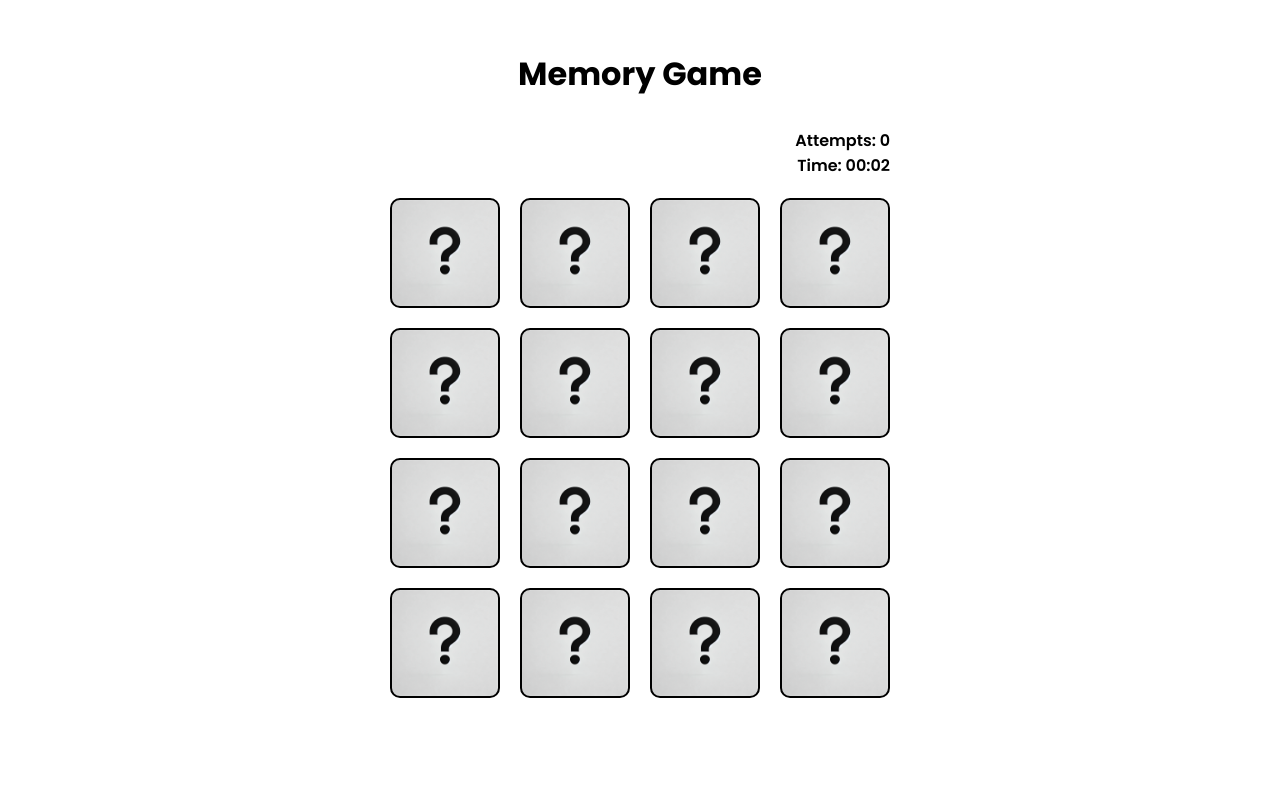
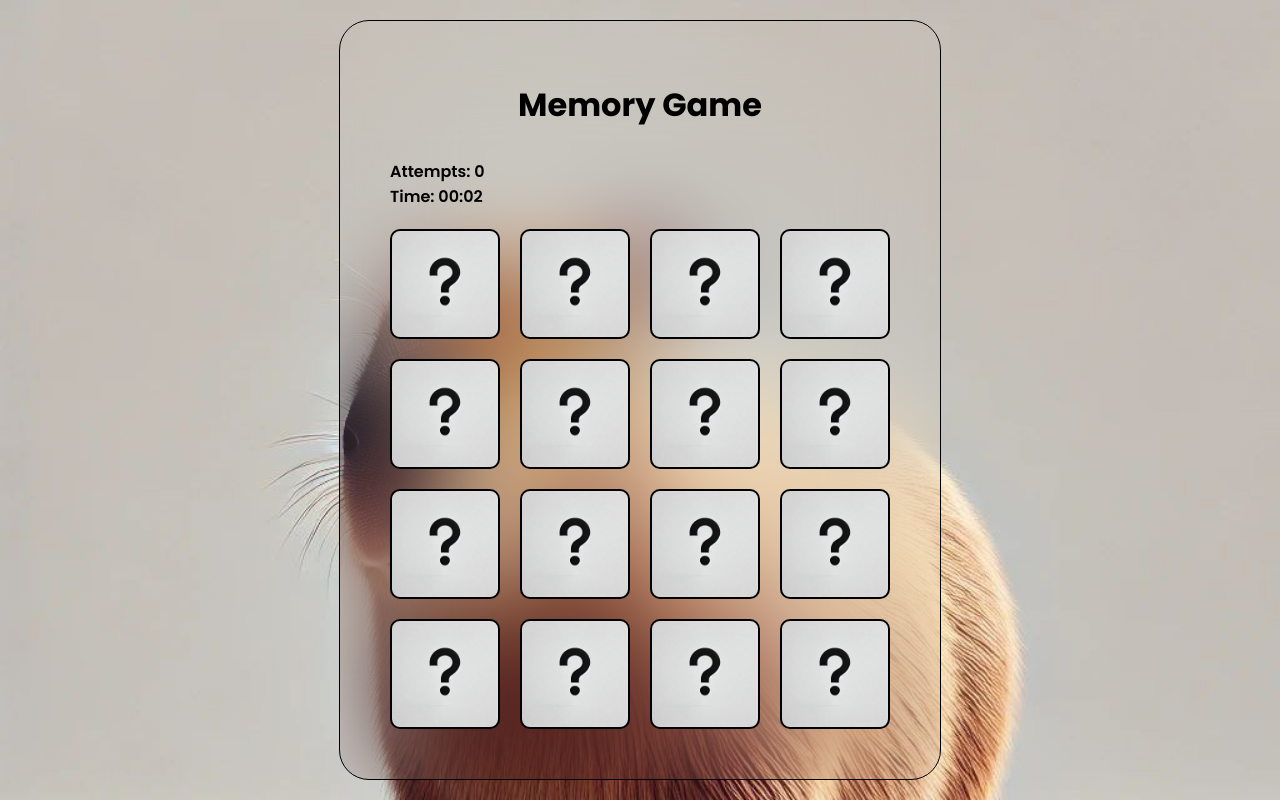
Before and after one commit to ArseniiHaiduk/memory-game, a plain HTML site: page index.html in a window 1280 px wide. Both pictures are taken after a click on the button "Start Game". Drawn offline with Linux system fonts and the light colour scheme.

Commit message:
Added background blur to memory-game

```diff
--- a/script.js
+++ b/script.js
@@ -7,7 +7,6 @@ const spentTime = document.querySelector(".spent-time");
 const memoryGame = document.querySelector(".memory-game");
 const gameBoard = document.querySelector(".game-board");
 const attempt = document.querySelector(".attempt");
-const body = document.querySelector("body");
 const timer = document.querySelector(".timer");
 
 let [minutes, seconds] = [0, 0];
@@ -35,7 +34,6 @@ startBtn.addEventListener("click", async () => {
   startWindow.classList.add("hidden");
   memoryGame.classList.remove("hidden");
   wonLostWindow.classList.add("hidden");
-  body.style.justifyContent = "start";
   attempts = 0;
   seconds = 0;
   timer.innerHTML = "Time: 00:00";
@@ -55,7 +53,6 @@ function checkWonLostGame(message) {
   card.forEach((element) => {
     element.remove();
   });
-  body.style.justifyContent = "center";
   clearInterval(intervalId);
 }
 
--- a/styles.css
+++ b/styles.css
@@ -12,14 +12,24 @@ body {
   height: 100vh;
   display: flex;
   align-items: center;
+  justify-content: center;
   flex-direction: column;
   justify-content: center;
   gap: 50px;
+  background-image: url(images/capybara.png);
+  background-size: cover;
+}
+
+.memory-game {
+  padding: 50px;
+  backdrop-filter: blur(50px);
+  border: 1px solid black;
+  border-radius: 30px;
 }
 
 h1 {
   text-align: center;
-  margin: 50px 0 30px;
+  margin: 10px 0 30px;
 }
 
 .game-board {
@@ -64,7 +74,7 @@ h1 {
 
 .timer,
 .attempt {
-  text-align: right;
+  text-align: left;
   font-weight: 600;
 }
 
```
